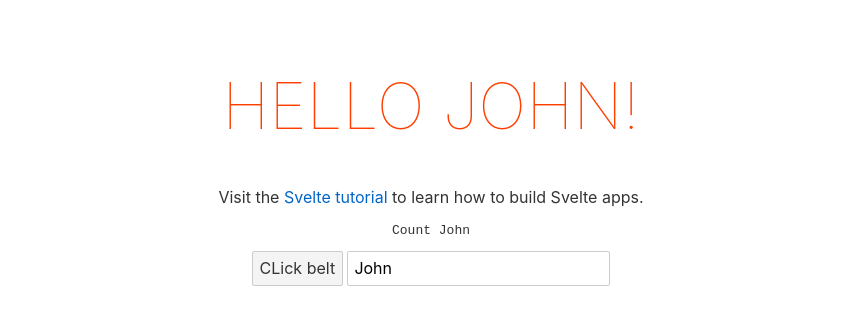
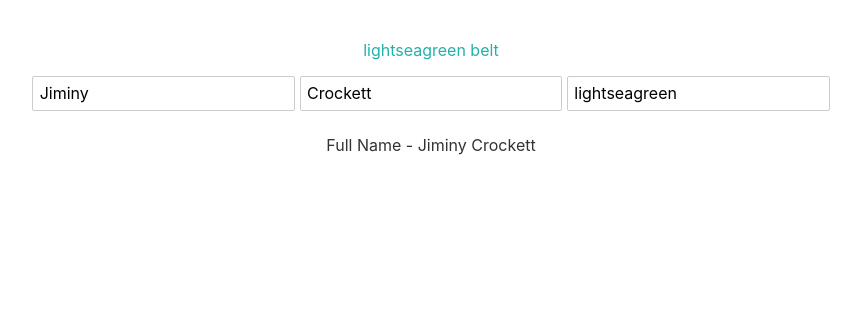
Before and after one commit to AnupJoseph/svelteLearn, a Svelte app in the folder myproject/: page / in a window 1280 px wide. Shown: the top 324 px of the page, without its empty margins (209-1070 px from the left). Built offline with nearby package versions, Linux system fonts and the light colour scheme.

Commit message:
Continuing

```diff
--- a/myproject/src/App.svelte
+++ b/myproject/src/App.svelte
@@ -1,20 +1,25 @@
 <script>
-	let name = "John";
+  let firstName = "Jiminy";
+  let lastName = "Crockett";
+  let beltColor = "lightseagreen";
+  $: fullName = `${firstName} ${lastName}`;
   const handleClick = () => {
-		name = "Big John"
-	}
+    beltColor = "alicewhite";
+  };
 
-	const handleInput = (event) =>{
-		name = event.target.value
-	}
+  const handleInput = (event) => {
+    name = event.target.value;
+  };
 </script>
 
 <main>
-	<h1>Hello {name}!</h1>
-	<p>Visit the <a href="https://svelte.dev/tutorial">Svelte tutorial</a> to learn how to build Svelte apps.</p>
-	<pre>Count {name}</pre>
-	<button on:click={handleClick}>CLick belt</button>
-	<input type="text" bind:value={name}>
+  <p style="color: {beltColor}">{beltColor} belt</p>
+  <input type="text" bind:value={firstName} />
+
+  <input type="text" bind:value={lastName} />
+  <input type="text" bind:value={beltColor} />
+
+  <p>Full Name - {fullName}</p>
 </main>
 
 <style>
```
Lines whose indentation alone changed are shown as unchanged.
